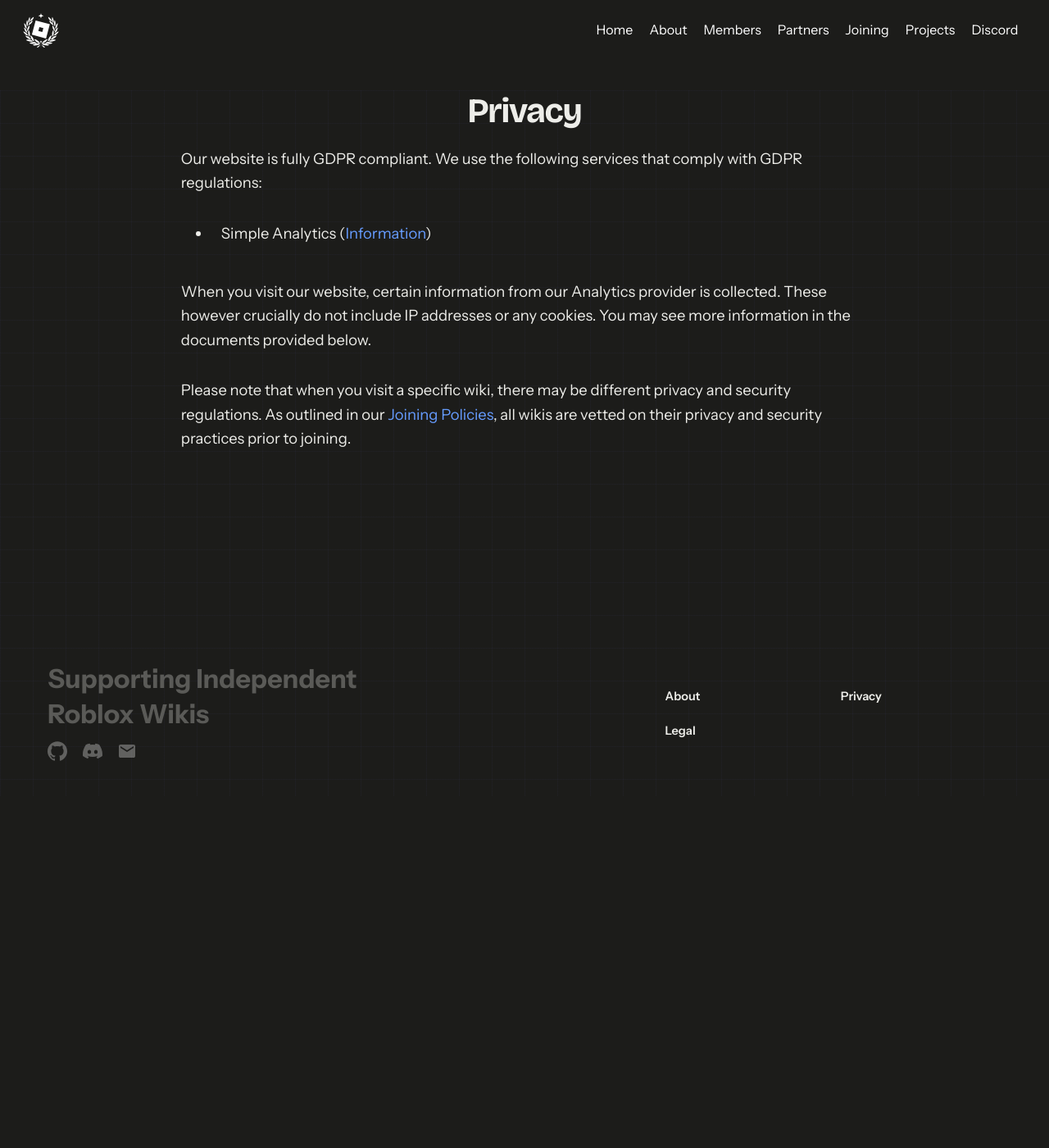
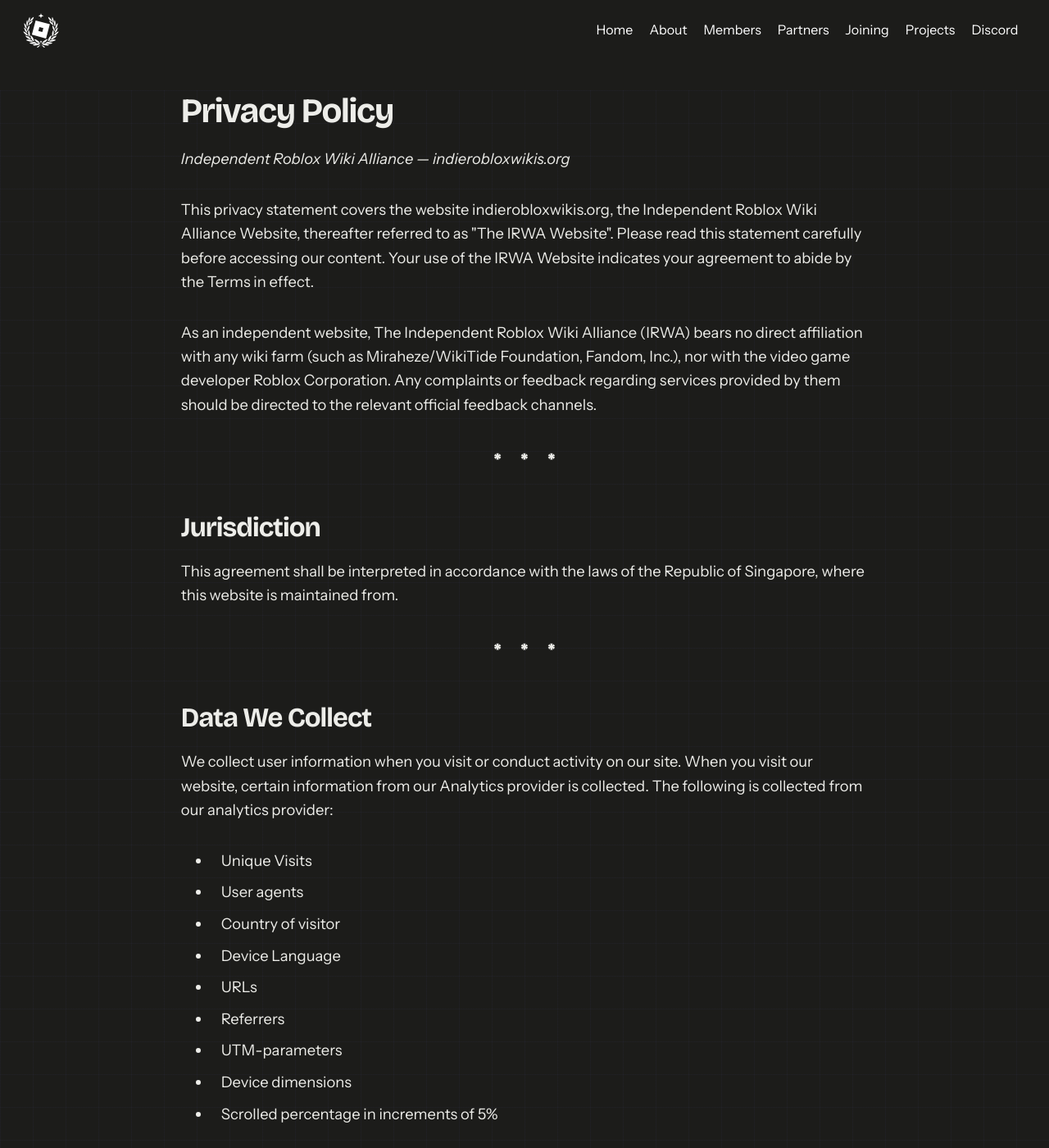
Before and after one commit to Roblox-Indie-Wikis/irwa-website, a Jekyll site: the page built from privacy/index.html, in a window 1280 px wide and 1400 px high. Shown: the whole window at 82% size. Built offline with Jekyll 4.4.1, drawn with Linux system fonts in a browser that asks for light colours; some of the changed text lies outside the part shown.

Commit message:
updates (#53)
* updating

* docs: sync external robloxapi docs (#3)

Co-authored-by: github-actions[bot] <github-actions[bot]@users.noreply.github.com>

* upd

* updating privacy notice

---------

Co-authored-by: github-actions[bot] <41898282+github-actions[bot]@users.noreply.github.com>
Co-authored-by: github-actions[bot] <github-actions[bot]@users.noreply.github.com>

```diff
--- a/index.html
+++ b/index.html
@@ -77,12 +77,11 @@
 
 <div class="landing-project-showcase">
   <div>
-    <h1>Building <i><a href="{{ "/projects/" | relative_url }}">projects</a></i> for the public good</h1>
+    <h1>Building <a href="{{ "/projects/" | relative_url }}">projects</a>for the <i>public good</i></h1>
     We provide Roblox oriented wiki tools to help you build and ship better sites for your community.
   </div>
   <div>
     <img loading="lazy" src="{{ "/assets/promofiles/sewh-robloxapi.png" | relative_url }}" alt="Something Evil Will Happen using RobloxAPI for game statistics" width="450" >
-    <sup><i><a href="https://sewh.miraheze.org?utm_source=irwa-website">Something Evil Will Happen Wiki</a> using <a href="{{ "/docs/robloxapi/" | relative_url }}">RobloxAPI</a> for game statistics</i></sup>
   </div>
 </div>
 
--- a/privacy/index.html
+++ b/privacy/index.html
@@ -2,13 +2,75 @@
 layout: page
 body_class: page-template
 title: Privacy
-description: Privacy notice for the Independent Roblox Wiki Alliance.
+description: Privacy notice for the Independent Roblox Wiki Alliance Website
 ---
 
-<h1 class="align-center">Privacy</h1>
-<p>Our website is fully GDPR compliant. We use the following services that comply with GDPR regulations: </p>
-<ul>
-  <li>Simple Analytics (<a href="https://docs.simpleanalytics.com/what-we-collect" target="_blank" rel="noopener noreferrer">Information</a>)</li>
-</ul>
-<p>When you visit our website, certain information from our Analytics provider is collected. These however crucially do not include IP addresses or any cookies. You may see more information in the documents provided below.  </p>
-<p>Please note that when you visit a specific wiki, there may be different privacy and security regulations. As outlined in our <a href="{{ "/joining/" | relative_url }}" target="_blank" rel="noopener noreferrer">Joining Policies</a>, all wikis are vetted on their privacy and security practices prior to joining. </p>
+<!DOCTYPE html>
+<html lang="en">
+<head>
+  <meta charset="UTF-8" />
+  <meta name="viewport" content="width=device-width, initial-scale=1.0"/>
+  <title>Privacy Policy — IRWA</title>
+</head>
+<body>
+
+  <h1>Privacy Policy</h1>
+  <p><em>Independent Roblox Wiki Alliance — indierobloxwikis.org</em></p>
+
+  <p>This privacy statement covers the website indierobloxwikis.org, the Independent Roblox Wiki Alliance Website, thereafter referred to as "The IRWA Website". Please read this statement carefully before accessing our content. Your use of the IRWA Website indicates your agreement to abide by the Terms in effect.</p>
+
+  <p>As an independent website, The Independent Roblox Wiki Alliance (IRWA) bears no direct affiliation with any wiki farm (such as Miraheze/WikiTide Foundation, Fandom, Inc.), nor with the video game developer Roblox Corporation. Any complaints or feedback regarding services provided by them should be directed to the relevant official feedback channels.</p>
+
+  <hr>
+
+  <h2>Jurisdiction</h2>
+  <p>This agreement shall be interpreted in accordance with the laws of the Republic of Singapore, where this website is maintained from.</p>
+
+  <hr>
+
+  <h2>Data We Collect</h2>
+  <p>We collect user information when you visit or conduct activity on our site. When you visit our website, certain information from our Analytics provider is collected. The following is collected from our analytics provider:</p>
+  <ul>
+    <li>Unique Visits</li>
+    <li>User agents</li>
+    <li>Country of visitor</li>
+    <li>Device Language</li>
+    <li>URLs</li>
+    <li>Referrers</li>
+    <li>UTM-parameters</li>
+    <li>Device dimensions</li>
+    <li>Scrolled percentage in increments of 5%</li>
+  </ul>
+
+  <hr>
+
+  <h2>Member Websites</h2>
+  <p>Please note that when you visit a specific wiki, there may be different privacy and security regulations. As outlined in our Joining Policies, all wikis are vetted on their privacy and security practices prior to joining. It is your responsibility to check each wiki's privacy, terms and security policies before using their services.</p>
+
+  <hr>
+
+  <h2>Business Transfer</h2>
+  <p>In the event The Independent Roblox Wiki Alliance goes through a business transition, such as a merger, acquisition by another company, or sale of a portion of its assets, users' personal information will, in most instances, be part of the assets transferred.</p>
+
+  <hr>
+
+  <h2>Data Sharing</h2>
+  <p>We will access, use, retain, and/or disclose your Personal Data if we reasonably believe it is necessary to comply with a valid and legally enforceable court order, warrant, subpoena, statutory obligation, or regulatory requirement under the laws of Singapore or any other jurisdiction in which we operate. We may also disclose your Personal Data in good faith where such disclosure is necessary to comply with legal obligations.</p>
+
+  <hr>
+
+  <h2>Data Protection Officer</h2>
+  <p>With regards to the Personal Data Protection Act 2012 (PDPA), we have appointed a Data Protection Officer (DPO) to oversee our compliance with the laws of Singapore, and to ensure that your Personal Data is handled in accordance with applicable data protection laws in Singapore. You may contact our designated DPO by emailing <a href="mailto:contact@indierobloxwikis.org">contact@indierobloxwikis.org</a>.</p>
+
+  <hr>
+
+  <h2>Changes to This Policy</h2>
+  <p>Our privacy policy may change on occasion. Changes and notices will be posted to this privacy statement, and other places we deem appropriate so our users are always aware of what information we collect, how we use it, and under what circumstances, if any, we disclose it.</p>
+
+  <hr>
+
+  <h2>Legal Disclaimer</h2>
+  <p>IRWA makes every effort to preserve user privacy. However, we may access, use, preserve and/or disclose your personal information if we reasonably believe that it is necessary to comply with a valid and legally enforceable warrant, subpoena, court order, law or regulation in the countries where we are present, or other judicial or administrative order.</p>
+
+</body>
+</html>
```
